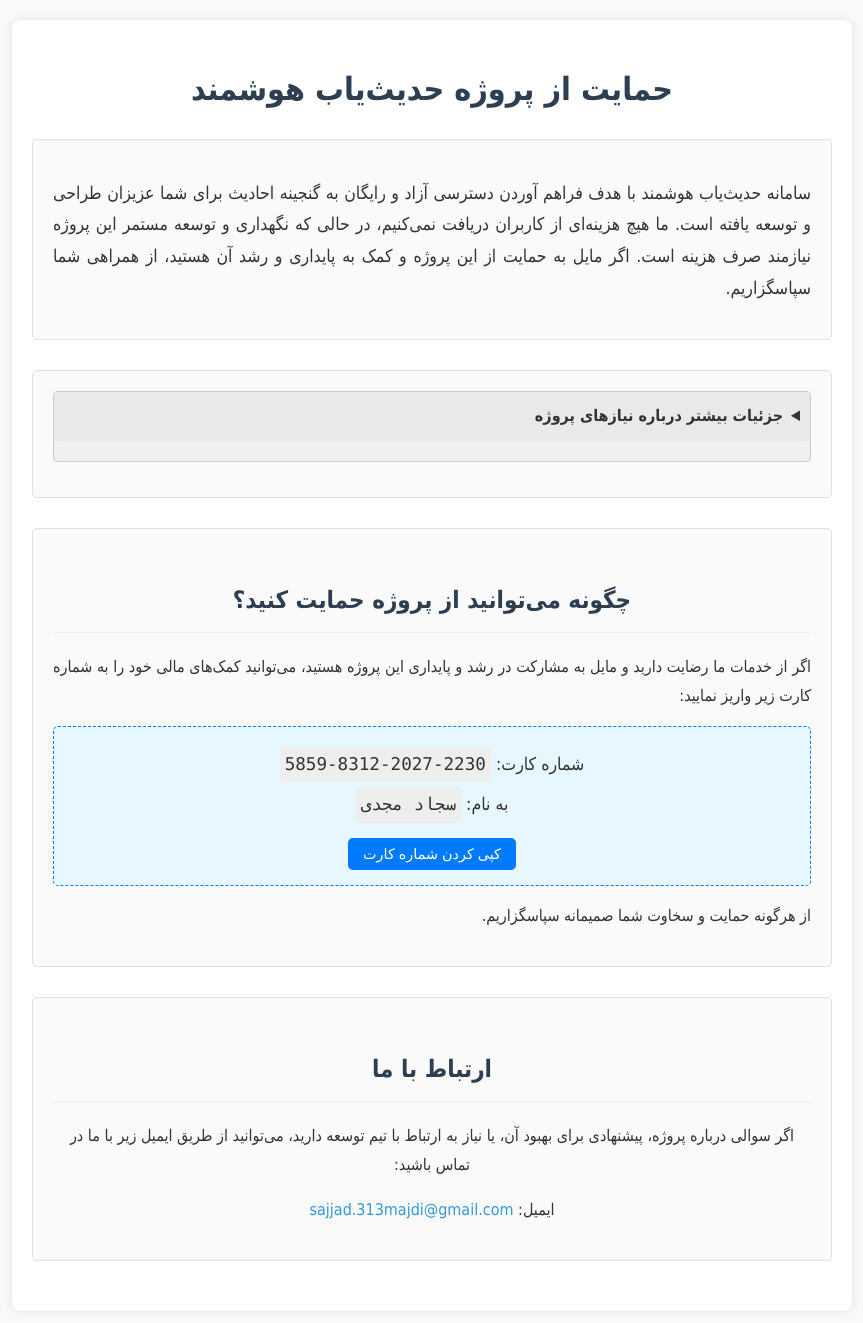
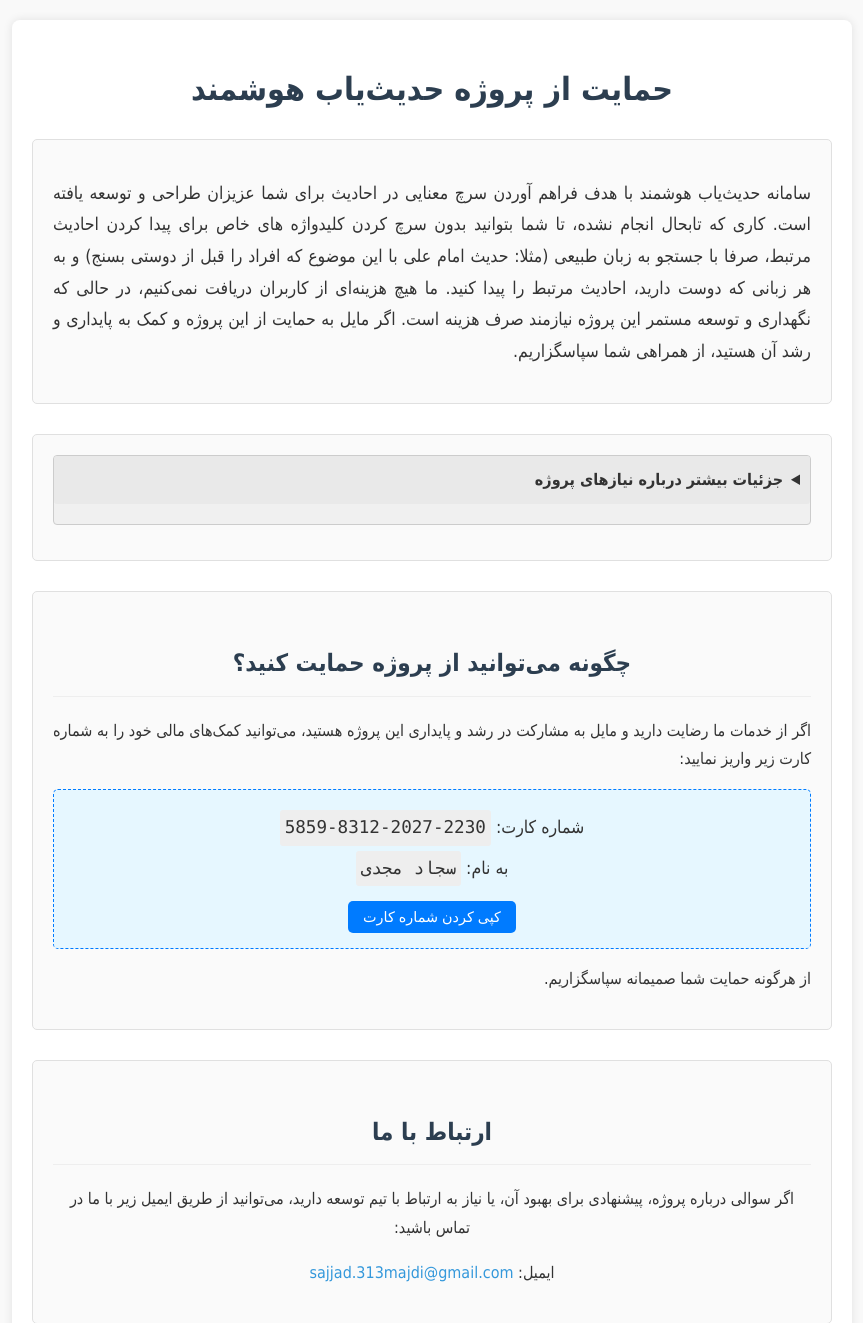
Before and after one commit to Sajjad-Majdi/HadithYab, a Flask app: page /support in a window 1280 px wide. Shown: the top 1323 px of the page, without its empty margins (208-1071 px from the left). Before the commit the page ends 1261 px from the top, so only its background shows below. Run offline with Flask 3, Linux system fonts and the light colour scheme.

Commit message:
Update support.html

```diff
--- a/templates/support.html
+++ b/templates/support.html
@@ -11,14 +11,14 @@
         <h1>حمایت از پروژه حدیث‌یاب هوشمند</h1>
 
         <section id="introduction">
-            <p>سامانه حدیث‌یاب هوشمند با هدف فراهم آوردن دسترسی آزاد و رایگان به گنجینه احادیث برای شما عزیزان طراحی و توسعه یافته است. ما هیچ هزینه‌ای از کاربران دریافت نمی‌کنیم، در حالی که نگهداری و توسعه مستمر این پروژه نیازمند صرف هزینه است. اگر مایل به حمایت از این پروژه و کمک به پایداری و رشد آن هستید، از همراهی شما سپاسگزاریم.</p>
+            <p>سامانه حدیث‌یاب هوشمند با هدف فراهم آوردن سرچ معنایی در احادیث برای شما عزیزان طراحی و توسعه یافته است. کاری که تابحال انجام نشده، تا شما بتوانید بدون سرچ کردن کلیدواژه های خاص برای پیدا کردن احادیث مرتبط، صرفا با جستجو به زبان طبیعی (مثلا: حدیث امام علی با این موضوع که افراد را قبل از دوستی بسنج) و به هر زبانی که دوست دارید، احادیث مرتبط را پیدا کنید. ما هیچ هزینه‌ای از کاربران دریافت نمی‌کنیم، در حالی که نگهداری و توسعه مستمر این پروژه نیازمند صرف هزینه است. اگر مایل به حمایت از این پروژه و کمک به پایداری و رشد آن هستید، از همراهی شما سپاسگزاریم.</p>
         </section>
 
         <section id="project-needs">
             <details>
                 <summary>جزئیات بیشتر درباره نیازهای پروژه</summary>
                 <div>
-                    <p>در حال حاضر، ما برای میزبانی این پروژه از <strong>سرورها و دامنه‌های رایگان</strong> استفاده می‌کنیم. یکی از چالش‌های اصلی این سرویس‌ها، احتمال <strong>خاموش شدن سرور در صورت عدم استفاده طولانی‌مدت</strong> است که ممکن است دسترسی شما به سامانه را دچار اختلال کند. حمایت مالی شما به ما امکان می‌دهد تا:</p>
+                    <p>در حال حاضر، ما برای میزبانی این پروژه از <strong>سرورها و دامنه‌های رایگان</strong> استفاده می‌کنیم. یکی از چالش‌های اصلی این سرویس‌ها، احتمال <strong>خاموش شدن سرور در صورت عدم استفاده، پس از مدت کوتاهی است</strong> است که ممکن است دسترسی شما به سامانه را دچار اختلال کند. حمایت مالی شما به ما امکان می‌دهد تا:</p>
                     <ul>
                         <li><strong>دامنه و سرور اختصاصی و پایدار</strong> تهیه کنیم تا سامانه همیشه در دسترس و با سرعت بالا فعالیت کند.</li>
                         <li><strong>سرویس‌ها و دیتابیس پروژه را گسترش دهیم</strong> و قابلیت‌های جدید و هوشمندتری را برای جستجو و تحلیل احادیث فراهم آوریم.</li>
@@ -38,7 +38,7 @@
                 <button id="copyCardNumberBtn">کپی کردن شماره کارت</button>
                 <span id="copyFeedback"></span>
             </div>
-            <p>از هرگونه حمایت و سخاوت شما صمیمانه سپاسگزاریم.</p>
+            <p>از هرگونه حمایت شما صمیمانه سپاسگزاریم.</p>
         </section>
 
         <section id="contact-us">
```
